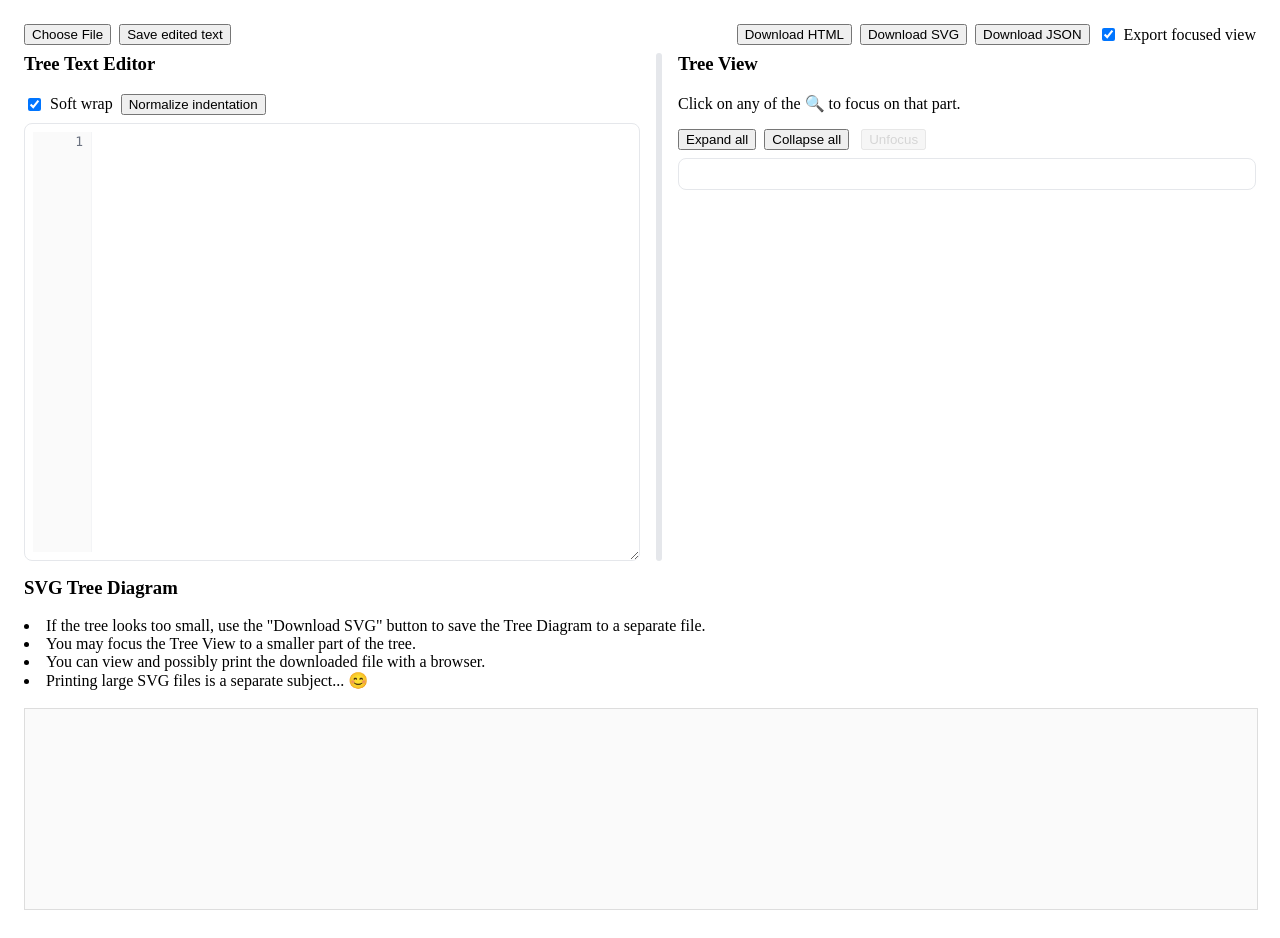
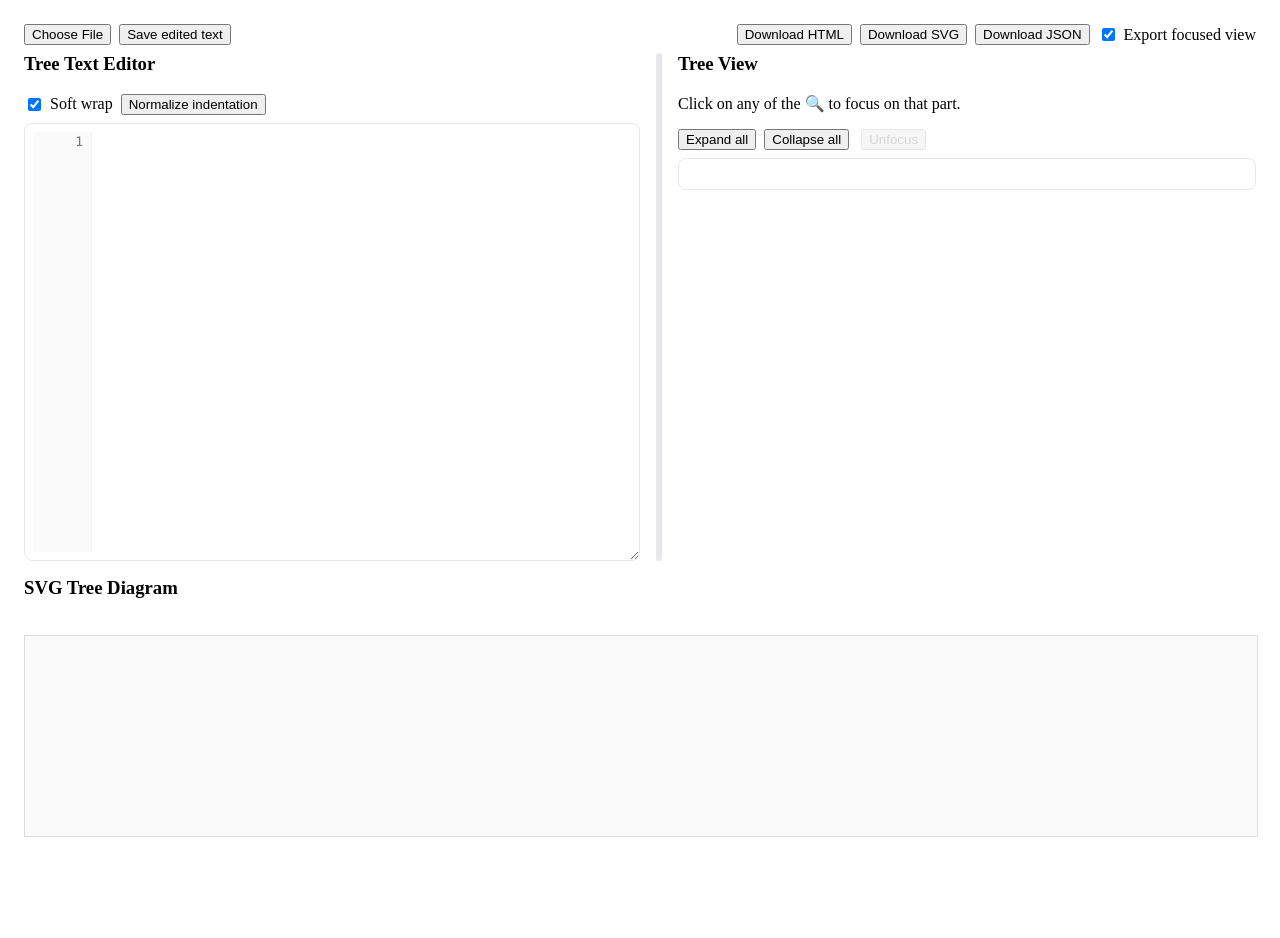
Before and after one commit to jbrannigan/family-tree-editor, a React (Create React App) app: page / in a window 1280 px wide. After the commit the page ends 865 px from the top, so only its background shows below. Built offline with nearby package versions, Linux system fonts and the light colour scheme.

Commit message:
graph: remove unused lines in GraphView

```diff
--- a/src/GraphView.js
+++ b/src/GraphView.js
@@ -258,13 +258,6 @@ export default function GraphView({ tree }) {
   return (
     <div className="graph-view" style={{ marginTop: 12 }}>
       <h3 style={{ marginTop: 0 }}>SVG Tree Diagram</h3>
-      <li>If the tree looks too small, use the "Download SVG" button to save
-        the Tree Diagram to a separate file.</li>
-      <li> You may focus the Tree View to a smaller part of the tree.</li>
-      <li>You can view and possibly print the downloaded
-        file with a browser.</li>
-      <li> Printing large SVG files is a
-          separate subject... 😊</li>
       <br></br>
       <svg
         id="graph-svg"
```
